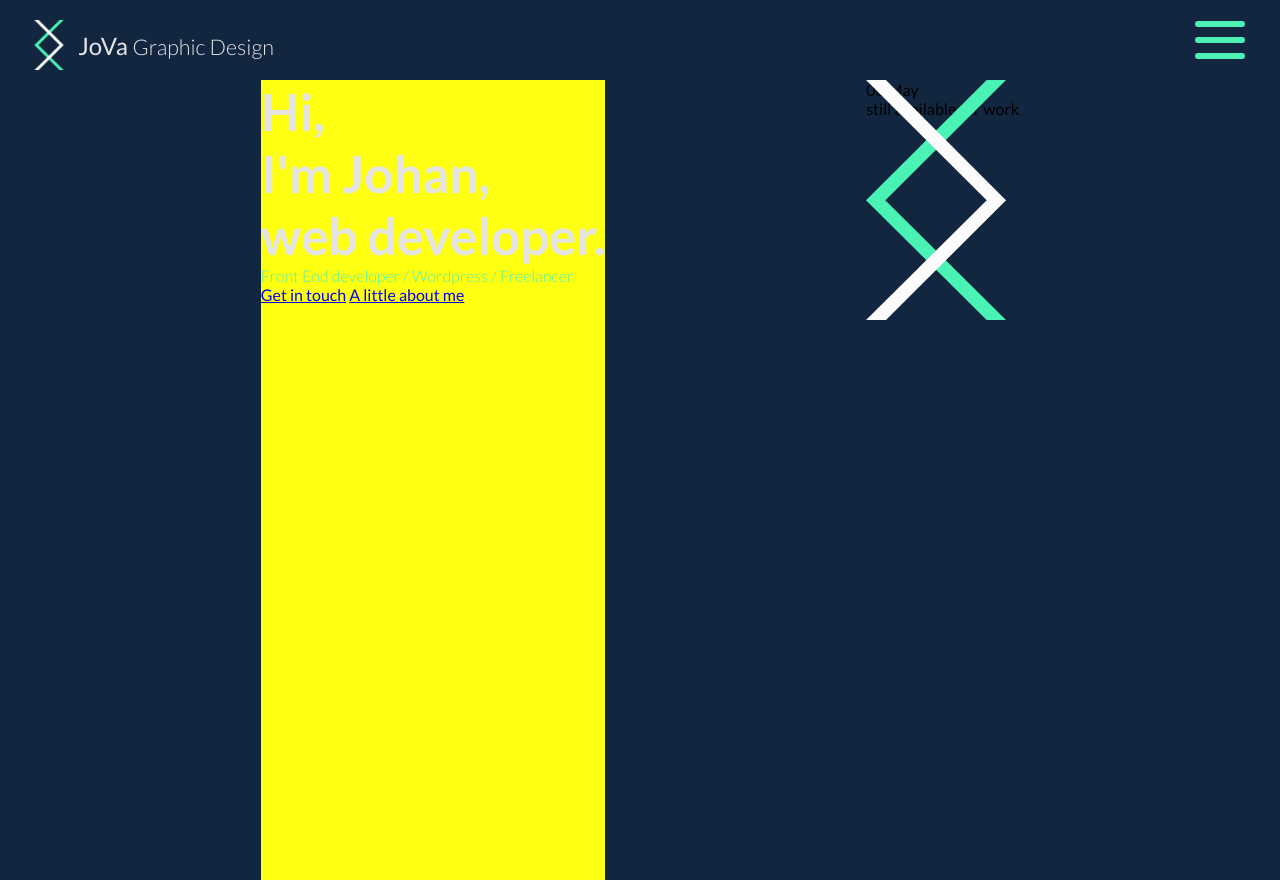
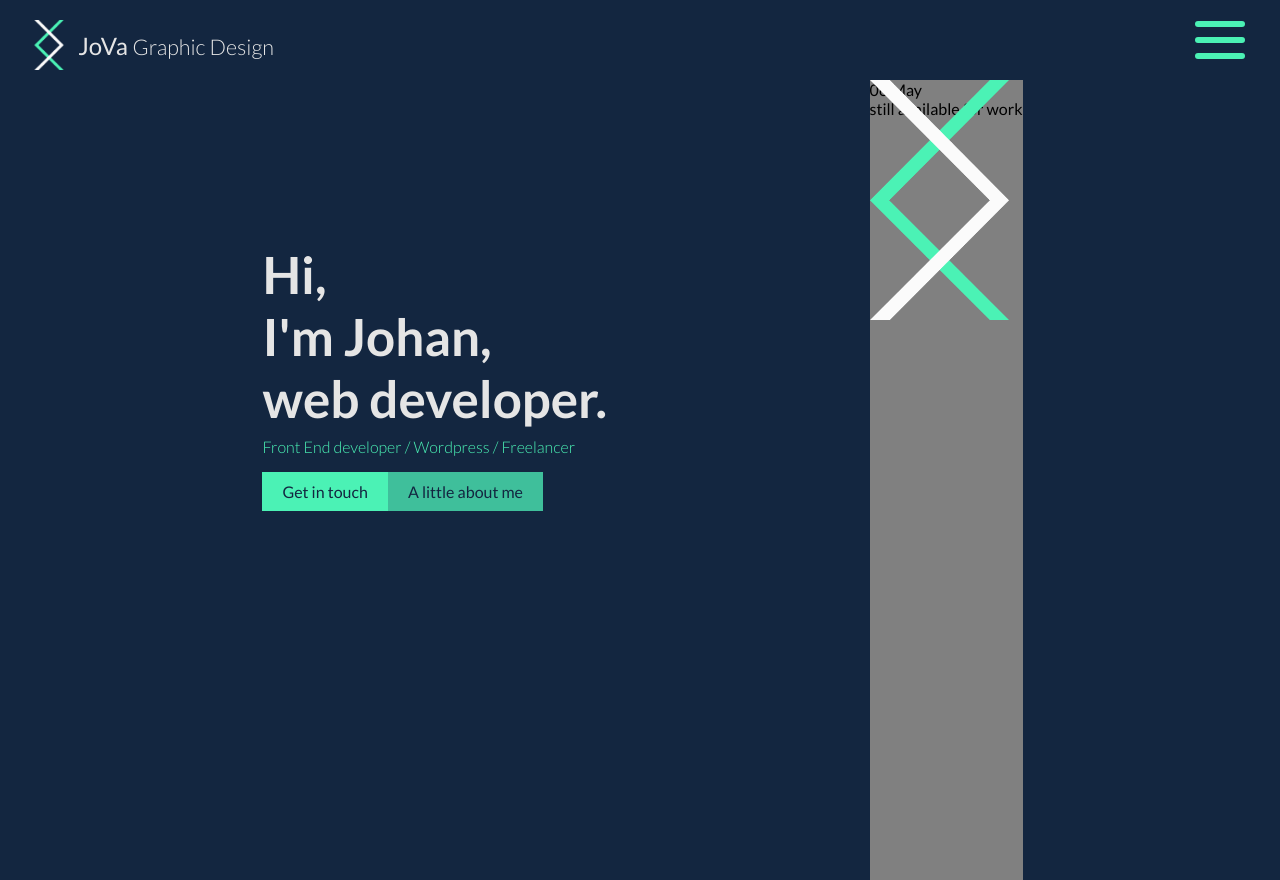
Before and after one commit to jovagraphicdesign/website_JoVaGD, a website built with webpack: page src/index.html in a window 1280 px wide. Both pictures are taken after a click on the link "Get in touch". Built offline with nearby package versions, Linux system fonts and the light colour scheme.

Commit message:
linkerdeel homepage klaar

```diff
--- a/src/index.html
+++ b/src/index.html
@@ -42,8 +42,10 @@
                 <div class="left">
                     <h1 class="title">Hi,<br>I'm Johan,<br>web developer.</h1>
                     <h4>Front End developer / Wordpress / Freelancer</h4>
-                    <a href="#" class="cta">Get in touch</a>
-                    <a href="#" class="cta">A little about me</a>
+                    <div class="cta_wrapper">
+                        <a href="#" class="cta_touch cta">Get in touch</a>
+                        <a href="#" class="cta_about cta">A little about me</a>
+                    </div>
                 </div>
                 <div class="right">
                     <img src="./assets/haak_groen.png" alt="linker deel logo">
--- a/src/js/index.js
+++ b/src/js/index.js
@@ -1,6 +1,8 @@
 console.log('HALLO VAN WEBPACK!!');
 import "../scss/main.scss";
 
+const ctaTouch = document.querySelector('.cta_touch');
+const ctaAbout = document.querySelector('.cta_about');
 const MenuBtn  = document.querySelector('.toggleIcon');
 const nav = document.querySelector('.menu_overlay');
 let menuOpen = false;
@@ -18,3 +20,20 @@ MenuBtn.addEventListener('click', ()=>{
     }
     //nav.classList.toggle("active");
 });
+
+ctaAbout.addEventListener('mouseover', ()=>{
+    ctaTouch.style.background='#3FBF9B';
+    ctaAbout.style.background ='#4BF2B5'
+});
+ctaAbout.addEventListener('mouseout', ()=>{
+    ctaTouch.style.background='#4BF2B5';
+    ctaAbout.style.background ='#3fbf9b';
+});
+ctaTouch.addEventListener('mouseover', () =>{
+    ctaTouch.style.background='#3FBF9B';
+    ctaAbout.style.background='#4BF2B5';
+});
+ctaTouch.addEventListener('mouseout', () =>{
+    ctaAbout.style.background='#3FBF9B';
+    ctaTouch.style.background='#4BF2B5';
+});
--- a/src/scss/home.scss
+++ b/src/scss/home.scss
@@ -5,8 +5,11 @@
 
     .left{
         height: 100vh;
-        background-color: #ff1;
+        position: relative;
+        padding: 5px;
         h1.title{
+            position: relative;
+            top: 20%;
             color: $white;
             font-size: 3.2em;
             font-weight: 700;
@@ -14,11 +17,42 @@
         h4{
             color: $light-green;
             font-weight: 200;
+            position: relative;
+            top: 21%;
         }
+
+        .cta_wrapper{
+            position: relative;
+            top: 23%;
+
+            .cta{
+                text-decoration: none;
+                display: inline-block;
+                color: $bg_color;
+                padding: 10px 20px;
+                transition: 0.5s background;
+            }
+
+            .cta_touch{
+                background: $light-green;
+            }
+
+            .cta_about{
+                background: $dark_green;
+                margin-left: -3px;
+            }
+
+
+
+
+
+        }
+
+
     }
     .right{
         height: 100vh;
-
+        background-color: gray;
         img{
             height: 30%;
             position: absolute;
```
